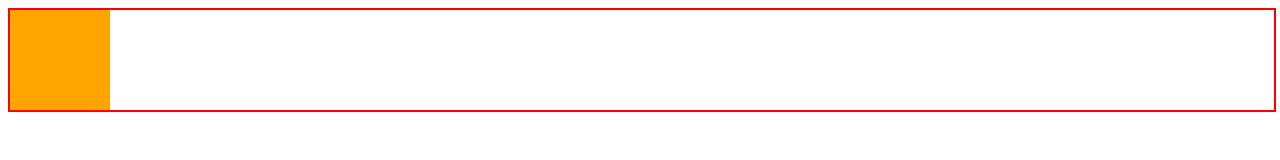
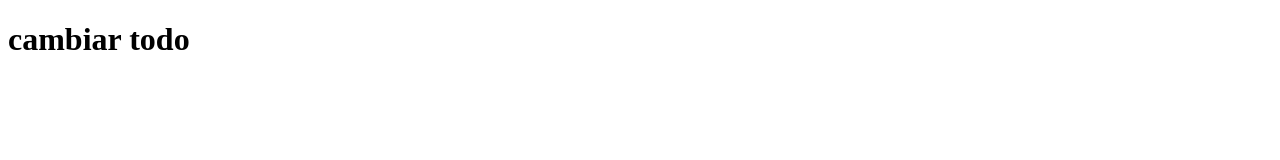
Before and after one commit to MarckWeb/aprediendo-git, a plain HTML site: page index.html in a window 1280 px wide. Drawn offline with Linux system fonts and the light colour scheme.

Commit message:
este es el ultimo cambio

```diff
--- a/index.html
+++ b/index.html
@@ -9,13 +9,6 @@
     <title>Document</title>
 </head>
 <body>
-    <div class="container">
-        <div id="item"></div>
-    </div>
-
-    <!-- <script>
-        const cubo = document.getElementById("item")
-        console.log(cubo)
-    </script> -->
+    <h1>cambiar todo</h1>
 </body>
 </html>
```
